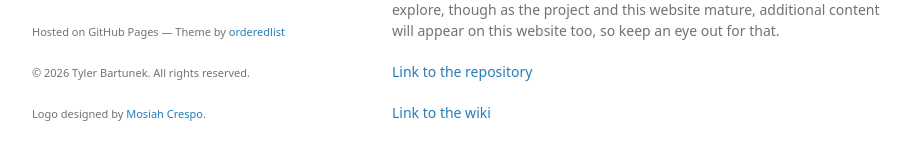
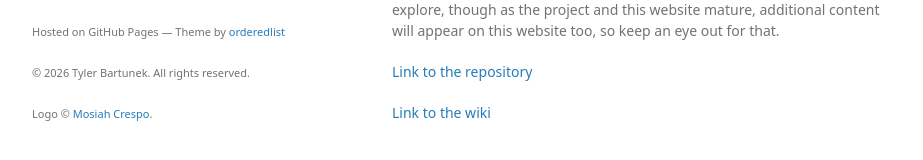
Before and after one commit to tyler-bartunek/tyler-bartunek.github.io, a Jekyll site: the page built from index.md, in a window 1280 px wide and 961 px high. Shown: the part 768-928 px from the top of the window, without its empty margins (178-1101 px from the left). Built offline with Jekyll 4.4.1, drawn with Linux system fonts in a browser that asks for light colours; some web fonts are replaced; our own code applies the rules of GitHub Pages for plain Markdown files.

Commit message:
Fix logo credit text in footer

```diff
--- a/_layouts/default.html
+++ b/_layouts/default.html
@@ -56,7 +56,7 @@
       <p><small>Hosted on GitHub Pages &mdash; Theme by <a href="https://github.com/orderedlist">orderedlist</a></small>
       </p>
       <p><small>&copy; {{ site.time | date: "%Y" }} {{ site.author.name }}. All rights reserved.</small></p>
-      <p><small>Logo designed by <a href="https://mosiahcrespo.myportfolio.com/">Mosiah Crespo</a>.</small></p>
+      <p><small>Logo &copy; <a href="https://mosiahcrespo.myportfolio.com/">Mosiah Crespo</a>.</small></p>
     </footer>
   </div>
   <script src="{{ "/assets/js/scale.fix.js" | relative_url }}"></script>
```
